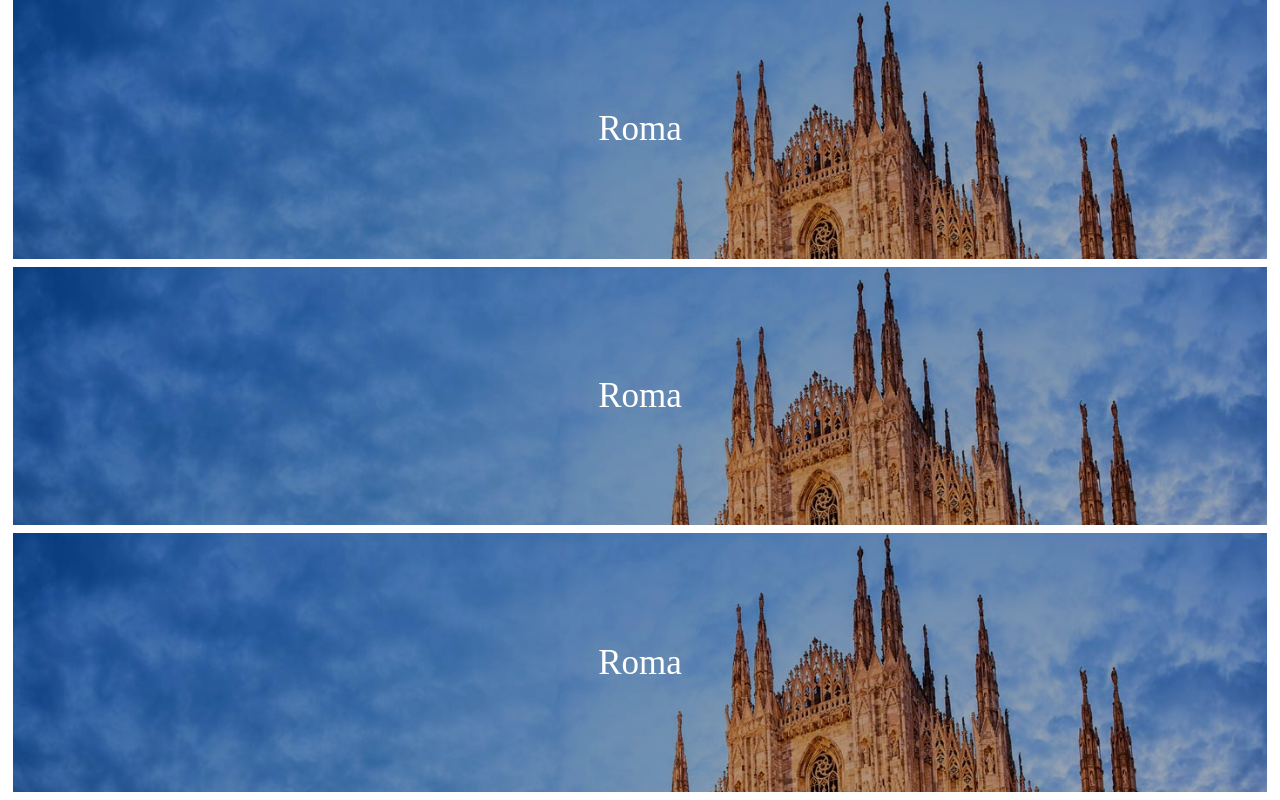
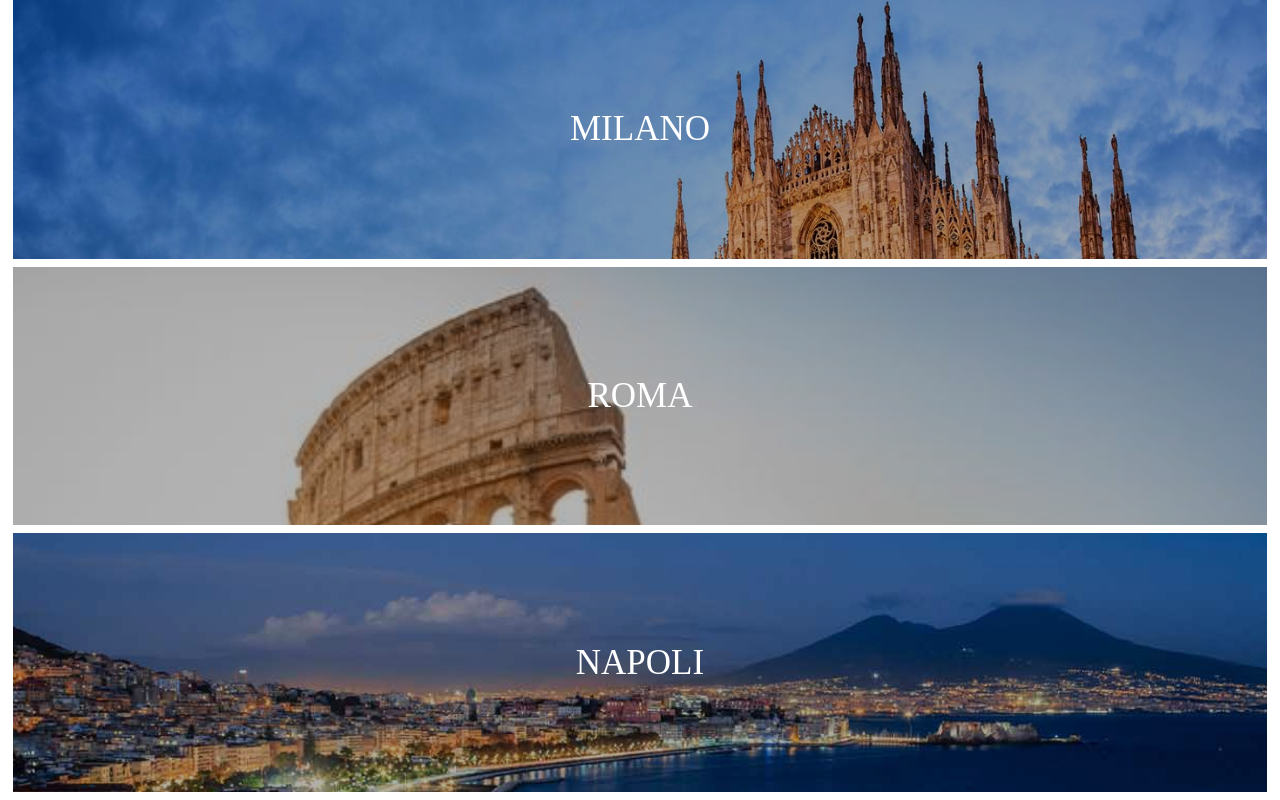
Before and after one commit to salvoab/htmlcss-airbnb, a plain HTML site: page index.html in a window 1280 px wide. Drawn offline with Linux system fonts and the light colour scheme.

Commit message:
Assegnati i tre sfondi ai tre div location

```diff
--- a/css/style.css
+++ b/css/style.css
@@ -13,10 +13,21 @@ main{
   width: 98vw;
   height: calc((100vh / 3) - 1vh);
   margin-bottom: 1vh;
-  background-image: url("../img/Milano.jpg");
   background-repeat: no-repeat;
   background-size: cover;
   position: relative;
+}
+
+.location:nth-child(1){
+  background-image: url("../img/Milano.jpg");
+}
+
+.location:nth-child(2){
+  background-image: url("../img/Roma.jpg");
+}
+
+.location:nth-child(3){
+  background-image: url("../img/Napoli.jpg");
 }
 
 .overlay{
--- a/index.html
+++ b/index.html
@@ -11,7 +11,7 @@
       <div class="location">
         <div class="overlay">
           <div class="location-name">
-            Roma
+            MILANO
           </div>
         </div>
       </div>
@@ -21,7 +21,7 @@
       <div class="location">
         <div class="overlay">
           <div class="location-name">
-            Roma
+            ROMA
           </div>
         </div>
       </div>
@@ -31,7 +31,7 @@
       <div class="location">
         <div class="overlay">
           <div class="location-name">
-            Roma
+            NAPOLI
           </div>
         </div>
       </div>
```
